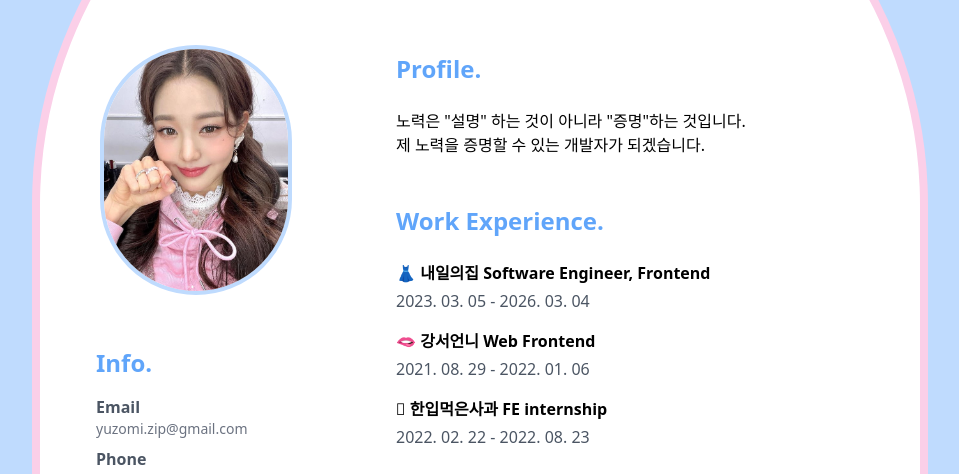
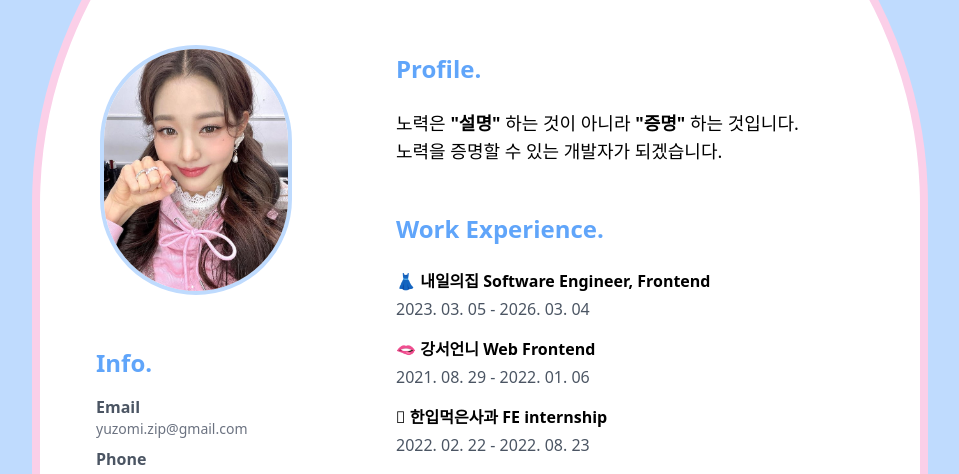
Before and after one commit to yuzomi/tailwind-practice, a plain HTML site: page index.html in a window 1280 px wide. Shown: the part 323-797 px from the top of the page, without its empty margins (160-1119 px from the left). Drawn offline with nearby package versions, Linux system fonts and the light colour scheme.

Commit message:
Update index.html

```diff
--- a/index.html
+++ b/index.html
@@ -7,7 +7,7 @@
   </head>
   <body>
     <div
-      class="bg-gradient-to-b from-blue-200 via-blue-200 to-pink-200 lg:p-20 sm:p-10 pb-28 min-h-screen"
+      class="bg-gradient-to-b from-blue-200 via-blue-200 to-pink-200 lg:p-20 sm:p-10 pb-28"
     >
       <div
         class="grid grid-cols-3 bg-white border-solid border-8 border-pink-200 p-14 max-w-4xl mx-auto rounded-full mb-28"
@@ -111,7 +111,7 @@
         <div class="col-span-2 pl-10">
           <div>
             <div
-              class="text-blue-500 lg:text-7xl xl:text-5x1 font-bold mt-10 sm:pr-20 text-5xl"
+              class="text-blue-500 lg:text-7xl xl:text-5x1 font-bold mt-10 sm:pr-20 text-5xl hover:text-pink-300"
             >
               yuzomi
             </div>
@@ -121,9 +121,10 @@
             <div class="text-blue-400 text-2xl font-bold py-4 mb-2">
               Profile.
             </div>
-            <div class="pr-10">
-              노력은 "설명" 하는 것이 아니라 "증명"하는 것입니다. <br />
-              제 노력을 증명할 수 있는 개발자가 되겠습니다.
+            <div class="pr-10 text-lg">
+              노력은 <span class="font-bold">"설명"</span> 하는 것이 아니라
+              <span class="font-bold">"증명"</span> 하는 것입니다. <br />
+              노력을 증명할 수 있는 개발자가 되겠습니다.
             </div>
           </div>
 
```
